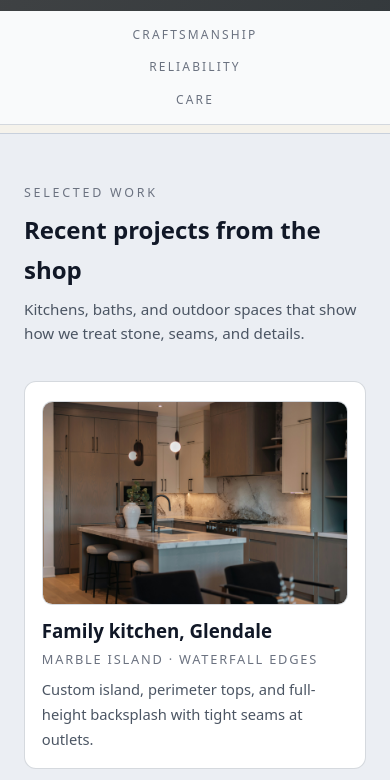
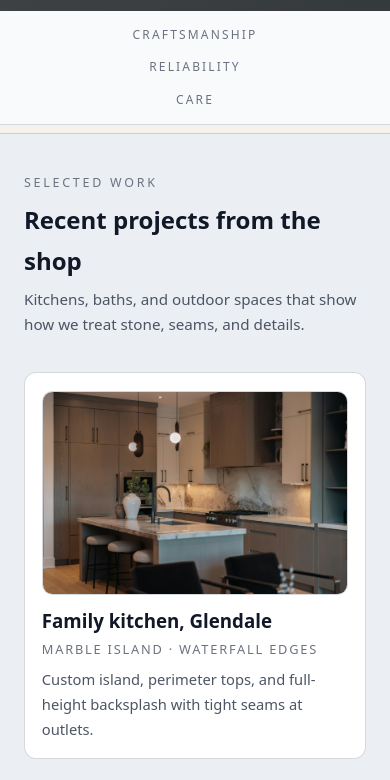
Before and after one commit to leoqjr/quiroz-marble-granite, a Next.js app: page / in a window 390 px wide. Shown: the part 720-1500 px from the top of the page. Built offline with nearby package versions, Linux system fonts and the light colour scheme; grey boxes are pictures that could not be loaded.

Commit message:
Adjust mobile padding between trust strip and Selected work

```diff
--- a/src/app/globals.css
+++ b/src/app/globals.css
@@ -1256,6 +1256,11 @@ a {
     min-height: 0;
   }
 
+  /* Tighten gap between trust strip and Selected work on mobile */
+  .trust-strip + .section.section-muted {
+    padding-top: 2.4rem; /* was 3rem globally */
+  }
+
   @media (max-width: 640px) {
     .reveal-on-scroll {
       transform: translateY(12px);
```
